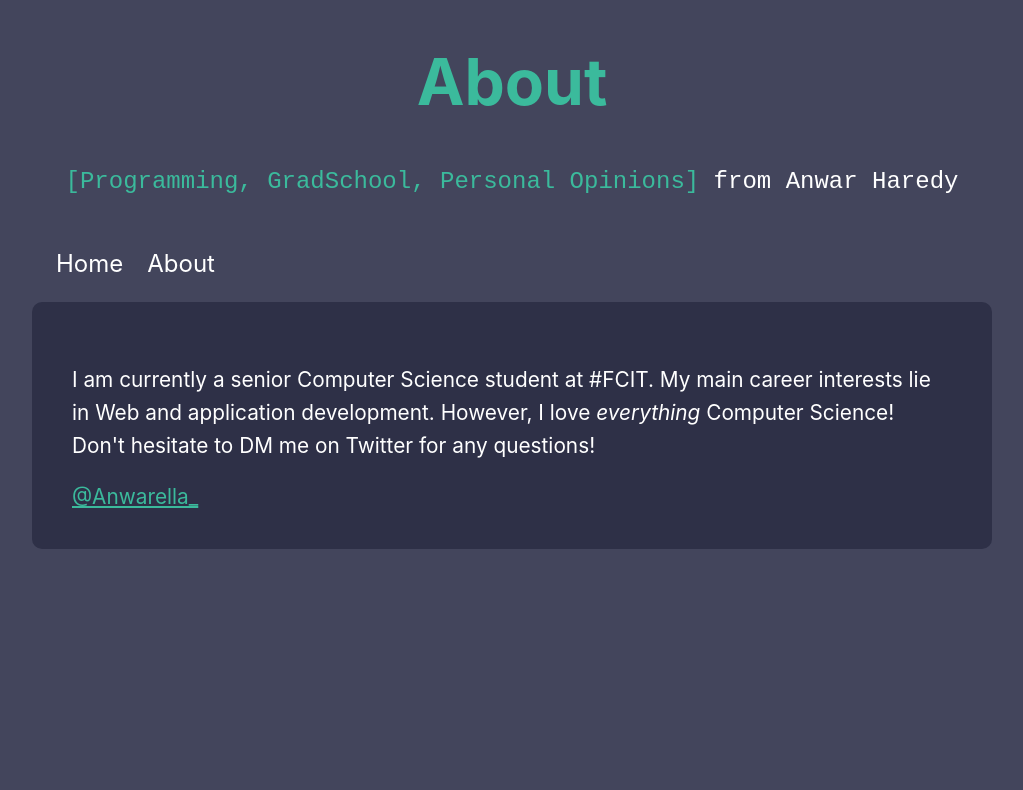
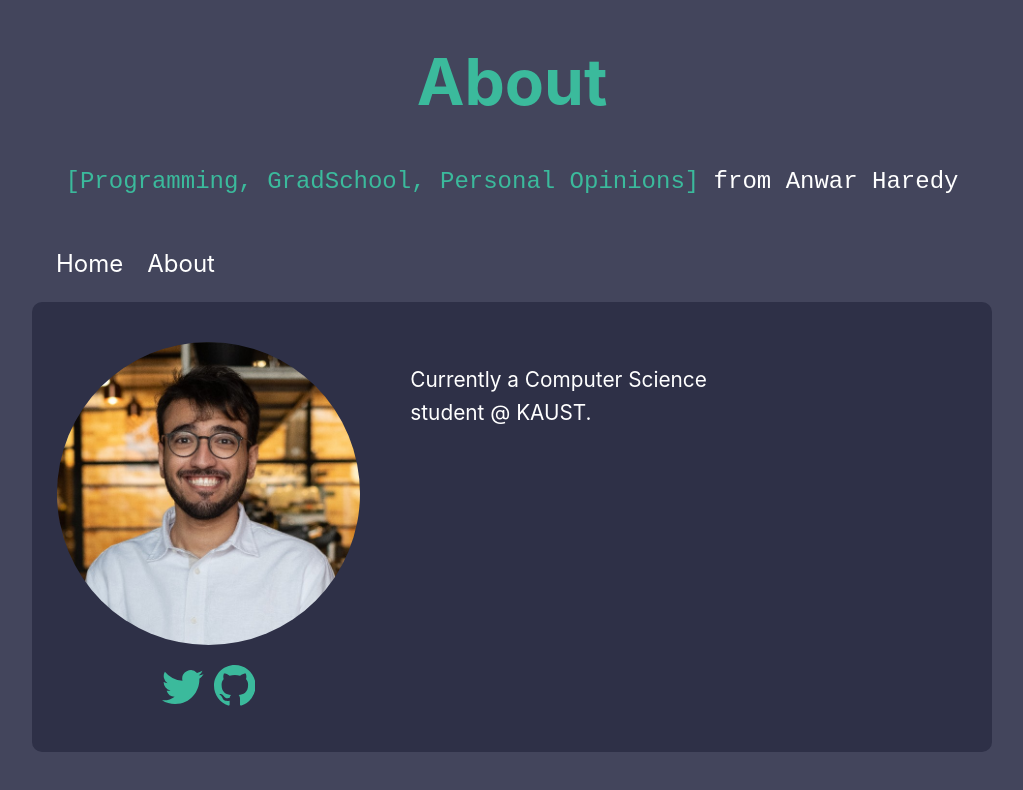
Before and after one commit to Meryx/AnwarellaBlog, a Gatsby site: page /About in a window 1280 px wide. Shown: the whole page, without its empty margins (128-1151 px from the left). Built offline with nearby package versions, Linux system fonts and the light colour scheme; Gatsby itself is replaced by a stand-in of ours.

Commit message:
Migrating to gatsby + new about

```diff
--- a/gatsby-config.js
+++ b/gatsby-config.js
@@ -14,6 +14,8 @@ module.exports = {
       },
     },
     `gatsby-plugin-sharp`,
+    `gatsby-plugin-image`,
+    `gatsby-transformer-sharp`,
 
     {
       resolve: `gatsby-transformer-remark`,
@@ -29,6 +31,13 @@ module.exports = {
           {
             resolve: `gatsby-remark-images`,
           },
+          {
+            resolve: `gatsby-remark-katex`,
+            options: {
+              // Add any KaTeX options from https://github.com/KaTeX/KaTeX/blob/master/docs/options.md here
+              strict: `ignore`
+            }
+          }
         ],
       },
     },
--- a/src/components/Body.css
+++ b/src/components/Body.css
@@ -11,3 +11,59 @@
 .container a {
   color: #3bba9c;
 }
+
+.row {
+  display: flex;
+  flex-wrap: wrap;
+  margin-right: -15px;
+  margin-left: -15px
+}
+
+.col {
+  flex: 0 0 33.33333333%;
+  max-width: 33.33333333%;
+  margin-right: 50px;
+  align-items: center;
+}
+
+.portrait {
+  width: 200px;
+  height: 200px;
+  margin: 0 auto;
+  border-radius: 50%;
+  object-fit: cover;
+}
+
+ul.network-icon {
+  display: flex;
+  flex-direction: row;
+  flex-wrap: wrap;
+  justify-content: center;
+  list-style: none;
+  padding: 0;
+  margin: 0;
+}
+
+.network-icon {
+  margin-top: 30px;
+}
+
+.network-icon li {
+  margin-right: 10px;
+}
+
+.network-icon li:last-of-type {
+  margin-right: 0;
+}
+
+.network-icon li:hover {
+  transform: scale(1.2);
+}
+
+.fas {
+  font-weight: 900;
+}
+
+.big-icon {
+  font-size: 2rem;
+}
--- a/src/components/Header.js
+++ b/src/components/Header.js
@@ -1,5 +1,6 @@
 import React from 'react';
 import Nav from './Nav';
+
 const Header = ({ title }) => {
 
   return (
--- a/src/components/Layout.js
+++ b/src/components/Layout.js
@@ -1,12 +1,14 @@
 import React from "react";
 import PropTypes from "prop-types";
 import "./layout.css";
+import "katex/dist/katex.min.css";
+
 
 
 const Layout = ({ children }) => (
   <div className="layout">
 
-    <div className="main">{ children }</div>
+    <div className="main">{children}</div>
   </div>
 );
 
--- a/src/pages/About.js
+++ b/src/pages/About.js
@@ -3,6 +3,9 @@ import Layout from "../components/Layout";
 import { Helmet } from "react-helmet";
 import Header from '../components/Header';
 import Body from '../components/Body';
+import { StaticImage } from "gatsby-plugin-image";
+import { BsTwitter, BsGithub } from "react-icons/bs";
+import { IconContext } from "react-icons";
 
 const About = () => (
 
@@ -13,14 +16,38 @@ const About = () => (
       <title>About!</title>
     </Helmet>
 
-    <Header title="About"/>
+    <Header title="About" />
 
-    <Body>
-      <p>I am currently a senior Computer Science student at #FCIT. My main career interests lie in
-      Web and application development. However, I love <i>everything</i> Computer Science!
-      Don't hesitate to DM me on Twitter for any questions!</p>
-      <a href='https://twitter.com/Anwarella_'>@Anwarella_</a>
-    </Body>
+    <IconContext.Provider value={{ size: "2em" }}>
+      <Body>
+        <div class="row">
+          <div class="col">
+            <StaticImage
+              src="./images/face.jpg"
+              alt="Avatar"
+              placeholder="blurred"
+              imgClassName="portrait"
+            />
+            <ul style={{ marginTop: 20 + "px" }} class="network-icon">
+              <li>
+                <a href="https://twitter.com/Anwarella_">
+                  <BsTwitter />
+                </a>
+              </li>
+              <li>
+                <a href="https://github.com/Meryx">
+                  <BsGithub />
+                </a>
+              </li>
+            </ul>
+          </div>
+          <div class="col">
+            <p>Currently a Computer Science student @ KAUST.</p>
+          </div>
+        </div>
+
+      </Body>
+    </IconContext.Provider>
 
   </Layout>
 );
--- a/src/templates/blog-posts-list-template.js
+++ b/src/templates/blog-posts-list-template.js
@@ -5,12 +5,14 @@ import Post from '../components/Post'
 import "./blog-posts-list-template.css";
 import { Helmet } from "react-helmet"
 import Header from '../components/Header';
+import "katex/dist/katex.min.css";
+
 
 export default function Template({ data, pageContext }) {
   const isFirst = pageContext.currentPage === 1;
   const isLast = pageContext.currentPage === pageContext.numPages
-  const prevPage = pageContext.currentPage  - 1 === 1 ? "/" : (pageContext.currentPage  - 1).toString()
-  const nextPage = (pageContext.currentPage  + 1).toString()
+  const prevPage = pageContext.currentPage - 1 === 1 ? "/" : (pageContext.currentPage - 1).toString()
+  const nextPage = (pageContext.currentPage + 1).toString()
 
 
   return (
```
Also changed, not shown: package.json (+24 -17 lines), src/pages/14-1-2021-Lights-on/index.md (+15 -8 lines), src/templates/blogTemplate.js (+6 -5 lines), src/pages/images/face.jpg (added), 1 other file.
